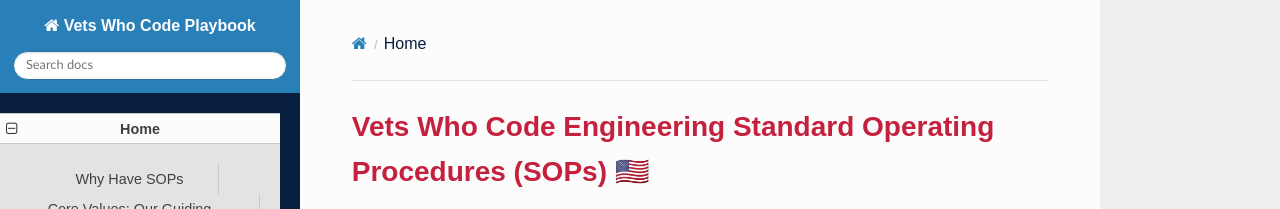
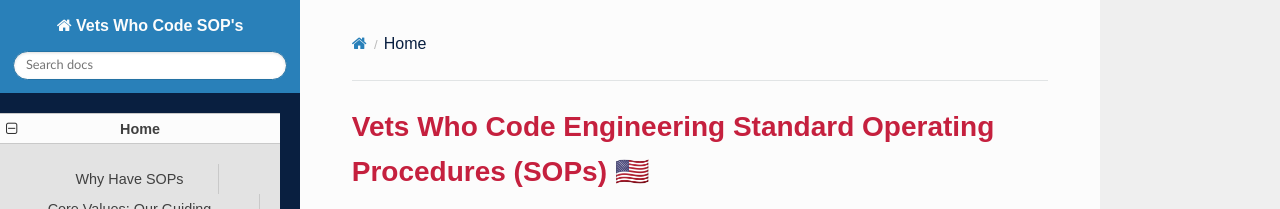
Before and after one commit to Vets-Who-Code/Vets-Who-Code.github.io, an MkDocs documentation site: the page built from docs/index.md, in a window 1280 px wide. Shown: the top 209 px of the page. Built offline with MkDocs 1.6.1, drawn with Linux system fonts in a browser that asks for light colours; nearby versions of some CDN libraries.

Commit message:
fix name

```diff
--- a/mkdocs.yml
+++ b/mkdocs.yml
@@ -1,4 +1,4 @@
-site_name: Vets Who Code Playbook
+site_name: Vets Who Code SOP's
 
 nav:
   - Home: index.md
```
